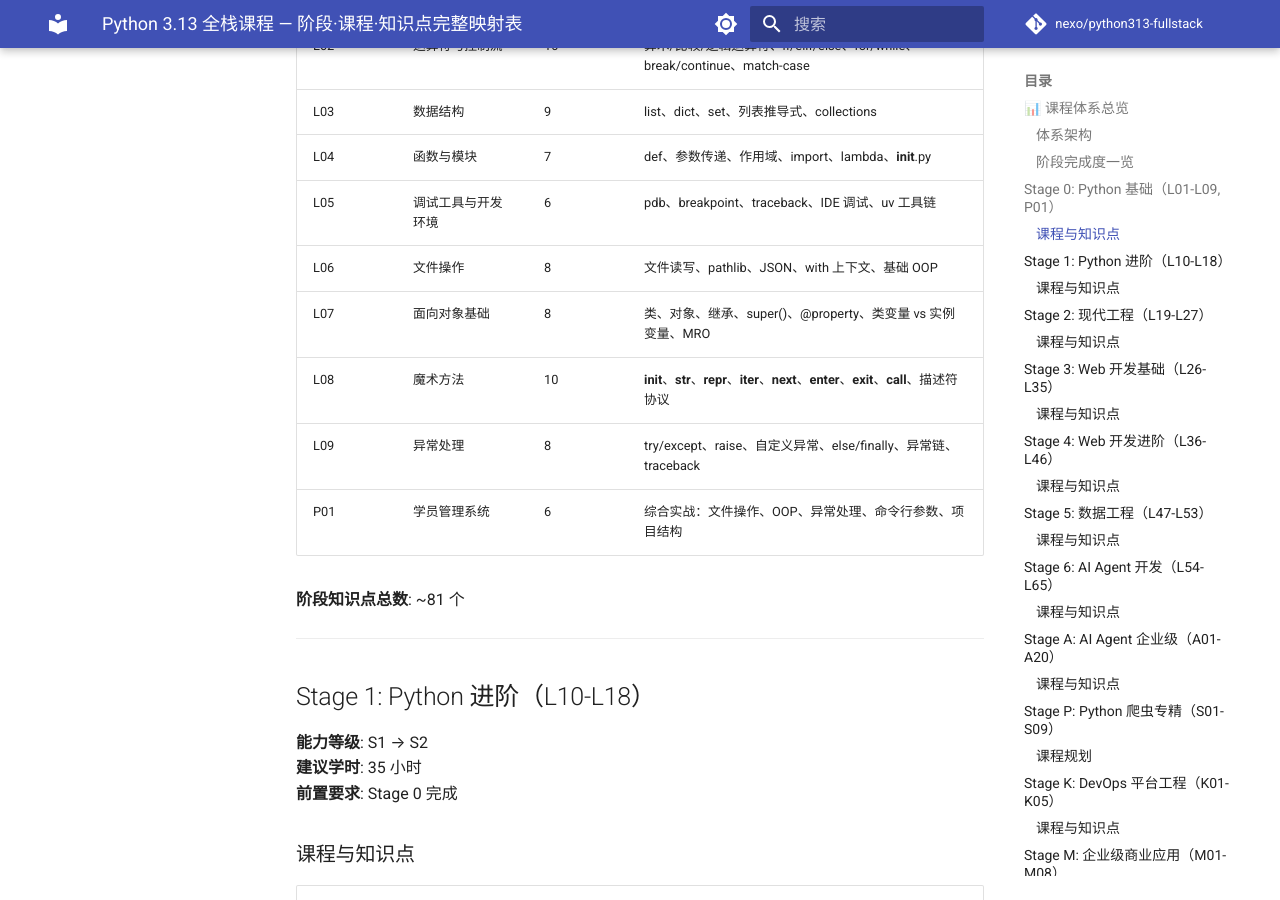
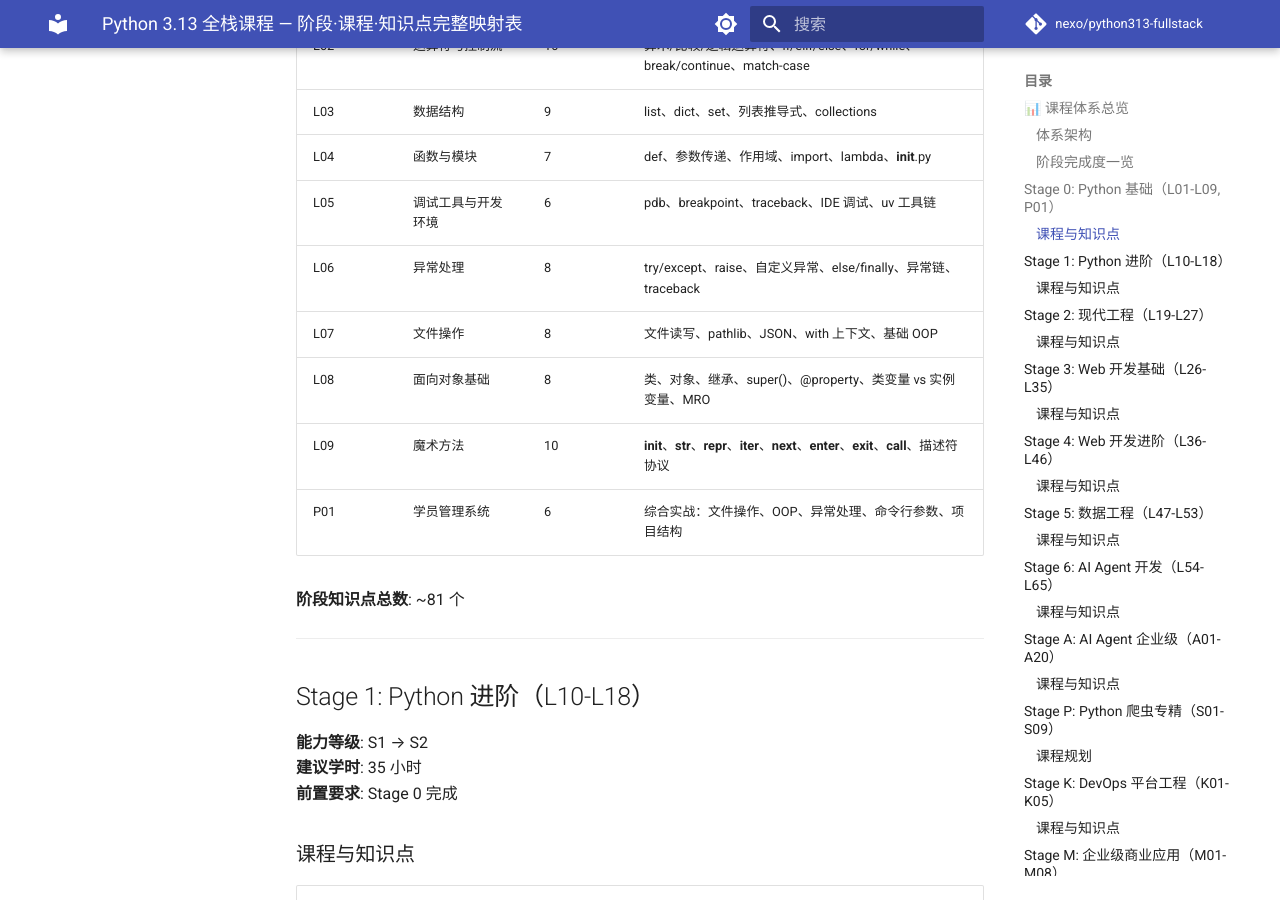
Before and after one commit to dingwencheng9/python-fullstack, an MkDocs documentation site: the page built from docs/knowledge/COURSE_KNOWLEDGE_MAP.md, in a window 1280 px wide and 900 px high, scrolled down 1724 px. Built offline with MkDocs 1.6.1 and Material for MkDocs 9.7.7, drawn with Linux system fonts in a browser that asks for light colours; comment, search, counter and statistics services are not loaded.

```diff
--- a/docs/knowledge/COURSE_KNOWLEDGE_MAP.md
+++ b/docs/knowledge/COURSE_KNOWLEDGE_MAP.md
@@ -58,10 +58,10 @@
 | L03 | 数据结构 | 9 | list、dict、set、列表推导式、collections |
 | L04 | 函数与模块 | 7 | def、参数传递、作用域、import、lambda、__init__.py |
 | L05 | 调试工具与开发环境 | 6 | pdb、breakpoint、traceback、IDE 调试、uv 工具链 |
-| L06 | 文件操作 | 8 | 文件读写、pathlib、JSON、with 上下文、基础 OOP |
-| L07 | 面向对象基础 | 8 | 类、对象、继承、super()、@property、类变量 vs 实例变量、MRO |
-| L08 | 魔术方法 | 10 | __init__、__str__、__repr__、__iter__、__next__、__enter__、__exit__、__call__、描述符协议 |
-| L09 | 异常处理 | 8 | try/except、raise、自定义异常、else/finally、异常链、traceback |
+| L06 | 异常处理 | 8 | try/except、raise、自定义异常、else/finally、异常链、traceback |
+| L07 | 文件操作 | 8 | 文件读写、pathlib、JSON、with 上下文、基础 OOP |
+| L08 | 面向对象基础 | 8 | 类、对象、继承、super()、@property、类变量 vs 实例变量、MRO |
+| L09 | 魔术方法 | 10 | __init__、__str__、__repr__、__iter__、__next__、__enter__、__exit__、__call__、描述符协议 |
 | P01 | 学员管理系统 | 6 | 综合实战：文件操作、OOP、异常处理、命令行参数、项目结构 |
 
 **阶段知识点总数**: ~81 个
```
